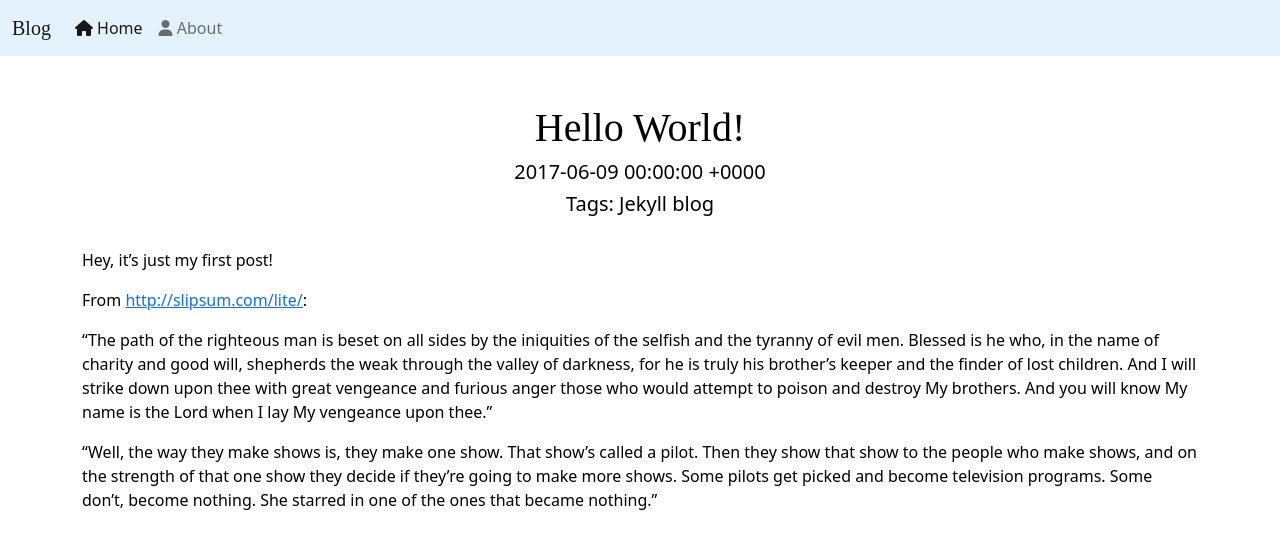
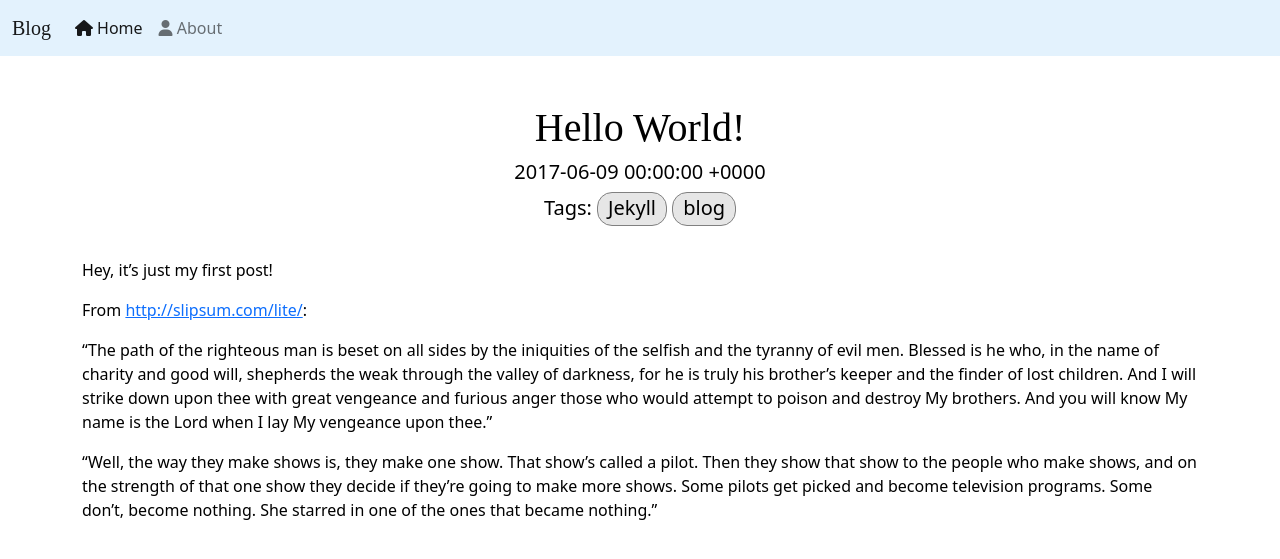
Before and after one commit to happydm09/B, a Jekyll site: the page built from _posts/2017-06-09-first-post.md, in a window 1280 px wide. Shown: the top 559 px of the page. Built offline with Jekyll 4.4.1, drawn with Linux system fonts in a browser that asks for light colours; nearby versions of some CDN libraries; some web fonts are replaced.

Commit message:
Update style.css

```diff
--- a/css/style.css
+++ b/css/style.css
@@ -24,3 +24,18 @@
   .f-color {color:#e8e6e3 !important}
   .nav-bg {background-color: #202325}
 }
+
+.tag {
+  background-color: rgba(128, 128, 128, 0.2 );
+  display: inline-flex;
+  padding-right: 10px;
+  padding-left: 10px;
+  padding-top: 3px;
+  padding-bottom: 5px;
+  border-radius: 15px;
+  border: 1.2px ridge gray
+}
+
+.tag:hover {
+  background-color: rgba(128, 128, 128, 0.3);
+}
```
